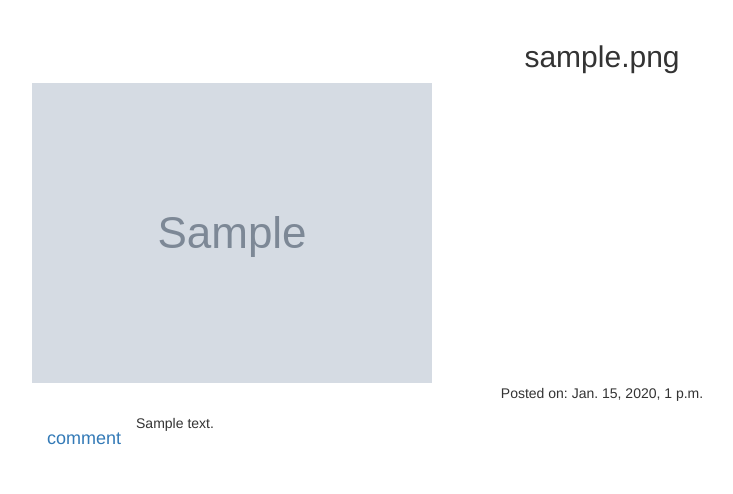
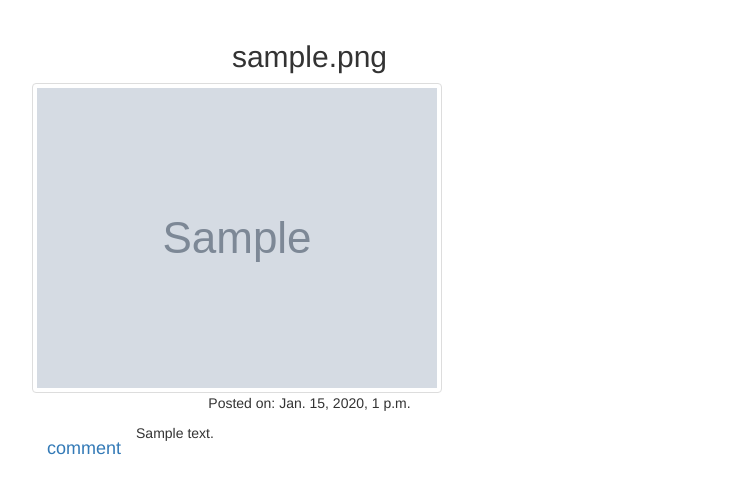
Before and after one commit to Mercy-Njoroge/instagram-clone, a Django app: page /home/ in a window 1280 px wide. Shown: the part 96-590 px from the top of the page, without its empty margins (38-771 px from the left). Run offline with Django 3.2, Linux system fonts and the light colour scheme; a user stored in the database is signed in; tables that the repository leaves empty hold one stand-in row (values such as "Sample post"); grey boxes marked "Sample" are stand-in pictures; some libraries are stand-ins or nearby versions.

Commit message:
fix code to work

```diff
--- a/photos/models.py
+++ b/photos/models.py
@@ -54,7 +54,7 @@ class WelcomeMessageRecipient(models.Model):
 
 class Comment(models.Model):
     comment = models.TextField(blank=True)
-    image = models.ForeignKey(Image, on_delete=models.CASCADE, null=True)
+    image = models.ForeignKey(Image, on_delete=models.CASCADE, null=True, related_name="comments")
     user = models.ForeignKey(User, on_delete=models.CASCADE, null=True)
 
 
--- a/photos/templates/all-photos/home.html
+++ b/photos/templates/all-photos/home.html
@@ -7,16 +7,19 @@
 
     <!-- Looping through images   -->
     {% for pic in pics %}
-    {% for comment in comments %}
+
 
     <div class="row">
       <!-- displaying Images name-->
-      <div class="col-md-12">
+      <div class="col-xs-4 col-sm-6 col-md-6 col-lg-6 mx-auto mb-2">
         <h2 class="text-center"> {{ pic.image_name }} </h2>
-        <img id="myImg-{{pic.id}}" src="{{pic.post_image.url}}" onclick="displayModal(this)" class="img-responsive" alt= "image">
+        <img id="myImg-{{pic.id}}" src="{{pic.post_image.url}}" onclick="displayModal(this)"  class="img-responsive d-block img-thumbnail" alt= "image">
         <p class="text-center">Posted on: {{ pic.pub_date}}</p>
+        {% for comment in pic.comments.all %}
+
         <a class="navbar-brand" href="{%url 'post_comment' image_id=pic.id %}">comment</a>
        {{comment.comment}}
+       {% endfor %}
       </div>
 
       <!-- The Modal -->
@@ -26,13 +29,13 @@
         <div id="caption-{{pic.image_description}}">
         </div>
       </div>
-
+    </div>
     {% empty %}
     <div class="row">
       <h2 class="text-center">There No Pictures Posted</h2>
     </div>
     {% endfor %}
-    {% endfor %}
+
 
   </div>
 
--- a/photos/templates/all-photos/profile.html
+++ b/photos/templates/all-photos/profile.html
@@ -28,7 +28,7 @@
 
     {% empty %}
     <div class="row">
-      <h2 class="text-center">There No Pictures Posted</h2>
+      <h2 class="text-center">There's No Pictures Posted</h2>
     </div>
     {% endfor %}
 
--- a/photos/views.py
+++ b/photos/views.py
@@ -15,7 +15,8 @@ def welcome(request):
 
 @login_required(login_url='/accounts/login/')
 def home(request):
-    pics = Image.posted_pics()
+    #pics = Image.posted_pics()
+    pics = Image.objects.all()
     comments = Comment.objects.all()
     print(comments)
 
```
Also changed, not shown: media/my-photos/black_TknlJ2P.jpg (added), media/my-photos/black_leIR1qw.jpg (added), media/my-photos/black_leIR1qw_mCiTTcj.jpg (added), media/my-photos/black_p4Pq3Sj.jpg (added), media/my-photos/orangepersia_zg4Up8d.jpg (added), media/profile-pics/cute_6NBPsXb.jpg (added), media/profile-pics/dog_nfG3iMx_gShJFqR.jpg (added), photos/migrations/0002_auto_20200814_1050.py (added), static/css/instagram.css (line endings or trailing spaces).
